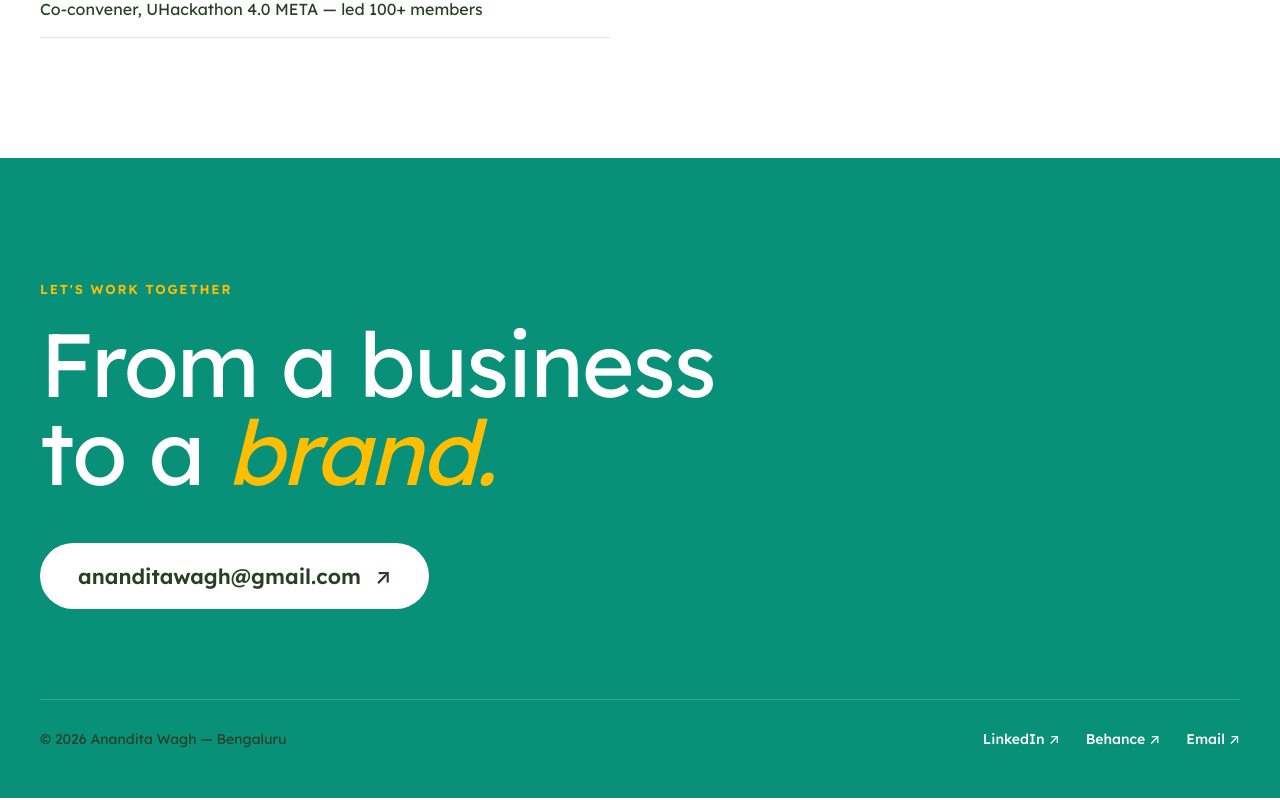
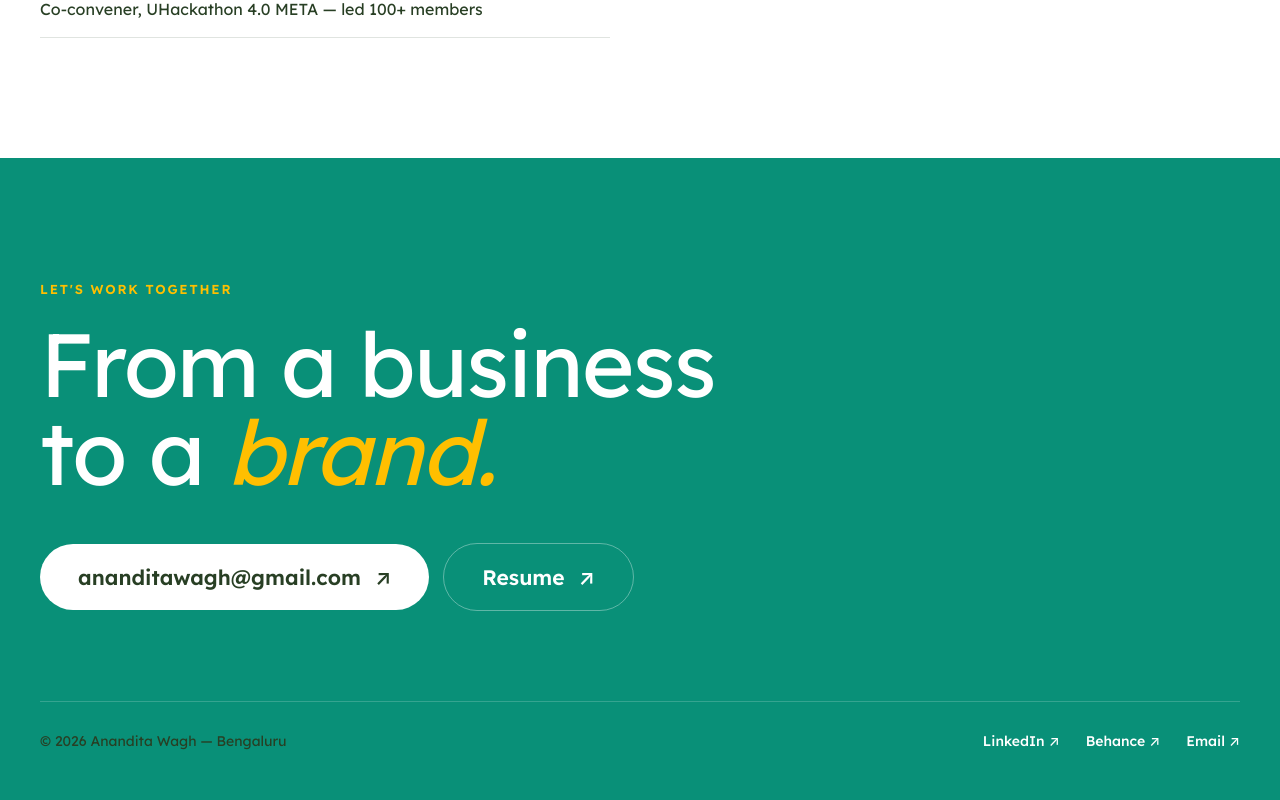
Before and after one commit to adityaoberai/anandita-wagh-website, a SvelteKit app: page / in a window 1280 px wide. Shown: the part 4310-5110 px from the top of the page. Built offline with nearby package versions, Linux system fonts and the light colour scheme.

Commit message:
add contact actions with email and resume links; include resume file

```diff
--- a/src/app.css
+++ b/src/app.css
@@ -871,25 +871,45 @@ body.cursor-on .cursor {
 .contact__title em {
 	color: var(--accent);
 } /* italic amber, matching the source */
-.contact__email {
+.contact__actions {
+	display: flex;
+	flex-wrap: wrap;
+	align-items: center;
+	gap: 14px;
+	margin-top: 48px;
+}
+.contact__email,
+.contact__resume {
 	display: inline-flex;
 	align-items: center;
 	gap: 14px;
 	text-decoration: none;
-	color: var(--ink);
-	background: var(--paper);
-	font-size: clamp(16px, 2vw, 21px);
+	border-radius: 100px;
 	font-weight: 600;
-	padding: 20px 38px;
-	border-radius: 100px;
-	margin-top: 48px;
 	transition:
 		background 0.3s ease,
 		color 0.3s ease;
 }
+.contact__email {
+	color: var(--ink);
+	background: var(--paper);
+	font-size: clamp(16px, 2vw, 21px);
+	padding: 20px 38px;
+}
 .contact__email:hover {
 	background: var(--accent);
 	color: var(--ink);
+}
+.contact__resume {
+	color: var(--paper);
+	background: transparent;
+	border: 1px solid rgba(255, 255, 255, 0.35);
+	font-size: clamp(16px, 2vw, 21px);
+	padding: 20px 38px;
+}
+.contact__resume:hover {
+	background: rgba(255, 255, 255, 0.12);
+	color: var(--paper);
 }
 
 .contact__bar {
--- a/src/lib/components/home/ContactFooter.svelte
+++ b/src/lib/components/home/ContactFooter.svelte
@@ -11,10 +11,22 @@
 			{#each contact.title.lines as line, i (i)}{line}{#if i < contact.title.lines.length - 1}<br
 					/>{/if}{/each}<em>{contact.title.em}</em>
 		</h2>
-		<a href="mailto:{site.email}" class="contact__email" data-magnetic data-cursor>
-			{site.email}
-			<span aria-hidden="true">↗</span>
-		</a>
+		<div class="contact__actions">
+			<a href="mailto:{site.email}" class="contact__email" data-magnetic data-cursor>
+				{site.email}
+				<span aria-hidden="true">↗</span>
+			</a>
+			<a
+				href={contact.secondaryCta.href}
+				class="contact__resume"
+				target="_blank"
+				rel="noopener noreferrer"
+				data-cursor
+			>
+				{contact.secondaryCta.label}
+				<span aria-hidden="true">↗</span>
+			</a>
+		</div>
 
 		<div class="contact__bar">
 			<span class="contact__copyright">{copyright}</span>
--- a/src/lib/content/contact.js
+++ b/src/lib/content/contact.js
@@ -3,10 +3,16 @@
    `title` lines render stacked; the last line is followed by the emphasised
    `em` word. Email and social links come from site.js.
    ========================================================================= */
+const resumeUrl = '/assets/anandita-wagh-resume.pdf';
+
 export const contact = {
 	eyebrow: "Let's work together",
 	title: {
 		lines: ['From a business', 'to a '],
 		em: 'brand.'
+	},
+	secondaryCta: {
+		label: 'Resume',
+		href: resumeUrl
 	}
 };
```
Also changed, not shown: 2 other files (tests, documents, lock files or other folders).
